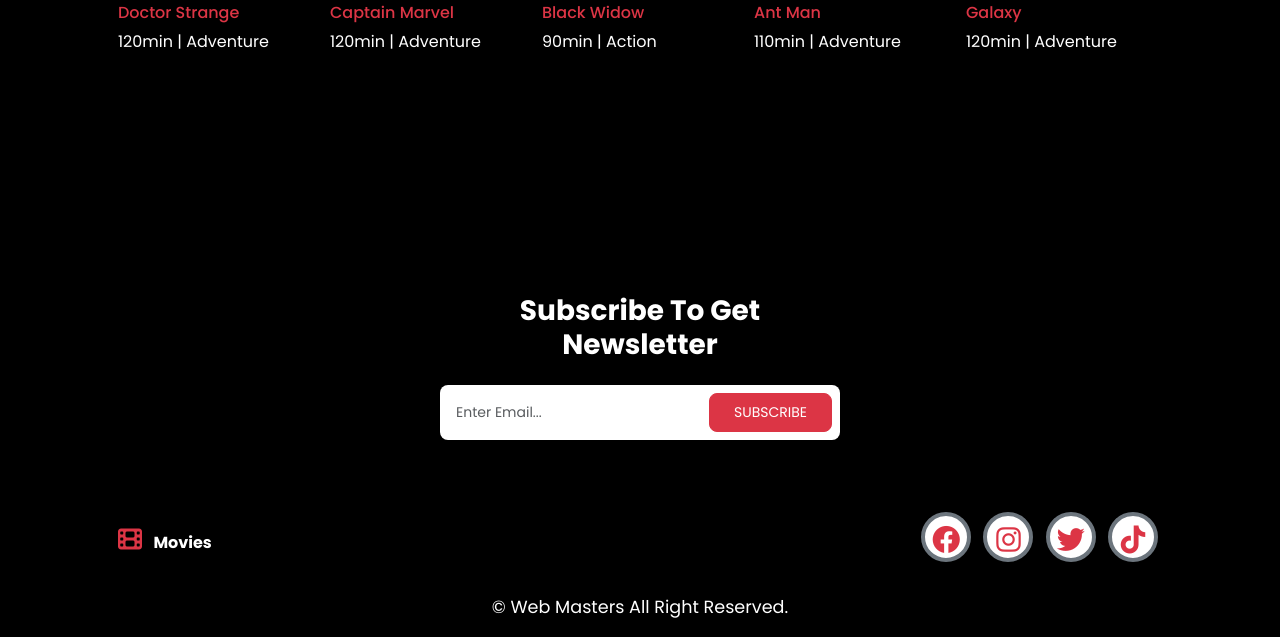
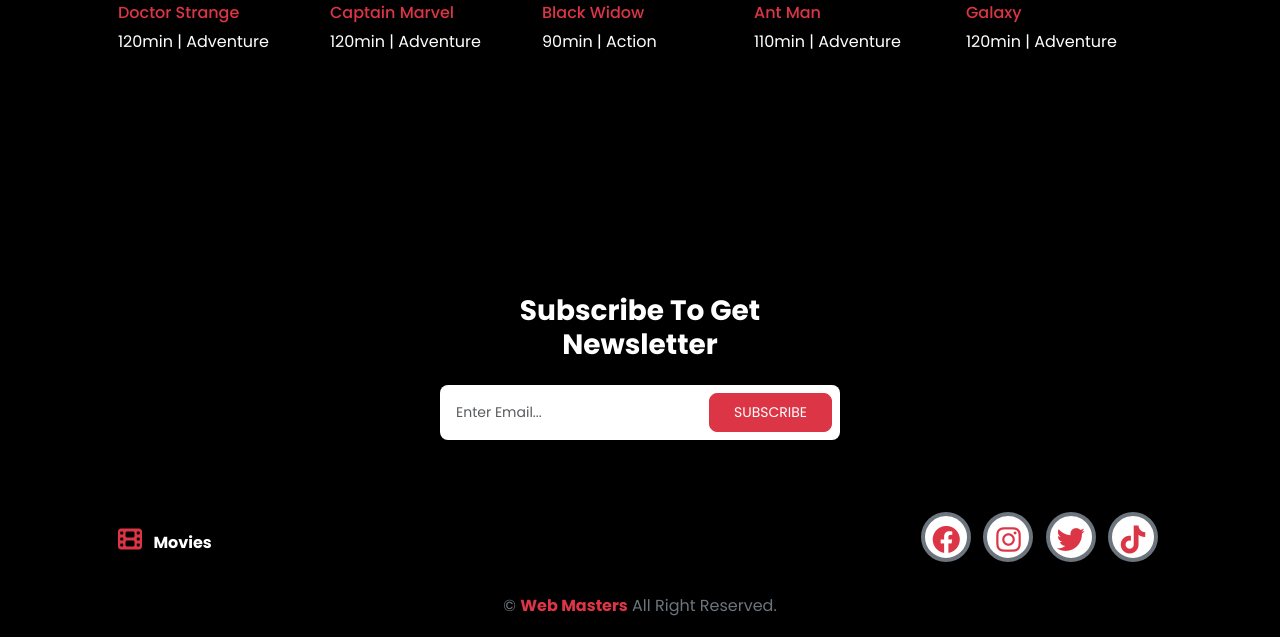
Before and after one commit to AnmarSammour/Front-End-Internship, a plain HTML site: page Movies_App-master/index.html in a window 1280 px wide. Shown: the part 2531-3168 px from the top of the page. Drawn offline with nearby package versions, Linux system fonts and the light colour scheme.

Commit message:
Refactor Copyright with Bootstrap classes

```diff
--- a/Movies_App-master/css/style.css
+++ b/Movies_App-master/css/style.css
@@ -111,17 +111,9 @@
 /* footer */
 
 /* copy */
-.copy {
-  text-align: center;
-  color: var(--bg-color);
-  font-size: 1.1rem;
-}
-
-.copy span {
-  color: var(--main-color);
+.copyright span {
   cursor: pointer;
 }
-
 /* copy */
 
 /* Resbonsive */
--- a/Movies_App-master/index.html
+++ b/Movies_App-master/index.html
@@ -348,8 +348,8 @@
 
   <!-- footer -->
   <!-- copyrights -->
-  <div class="copy">
-    <p>&#169; <span>Web Masters</span> All Right Reserved.</p>
+  <div class="copyright text-secondary fs-6 text-center">
+    <p class="mb-0">&copy; <span class="text-danger fw-bold">Web Masters</span> All Right Reserved.</p>
   </div>
   <!-- Bootstrap JS Bundle -->
   <script src="https://cdn.jsdelivr.net/npm/bootstrap@5.3.3/dist/js/bootstrap.bundle.min.js"></script>
```
